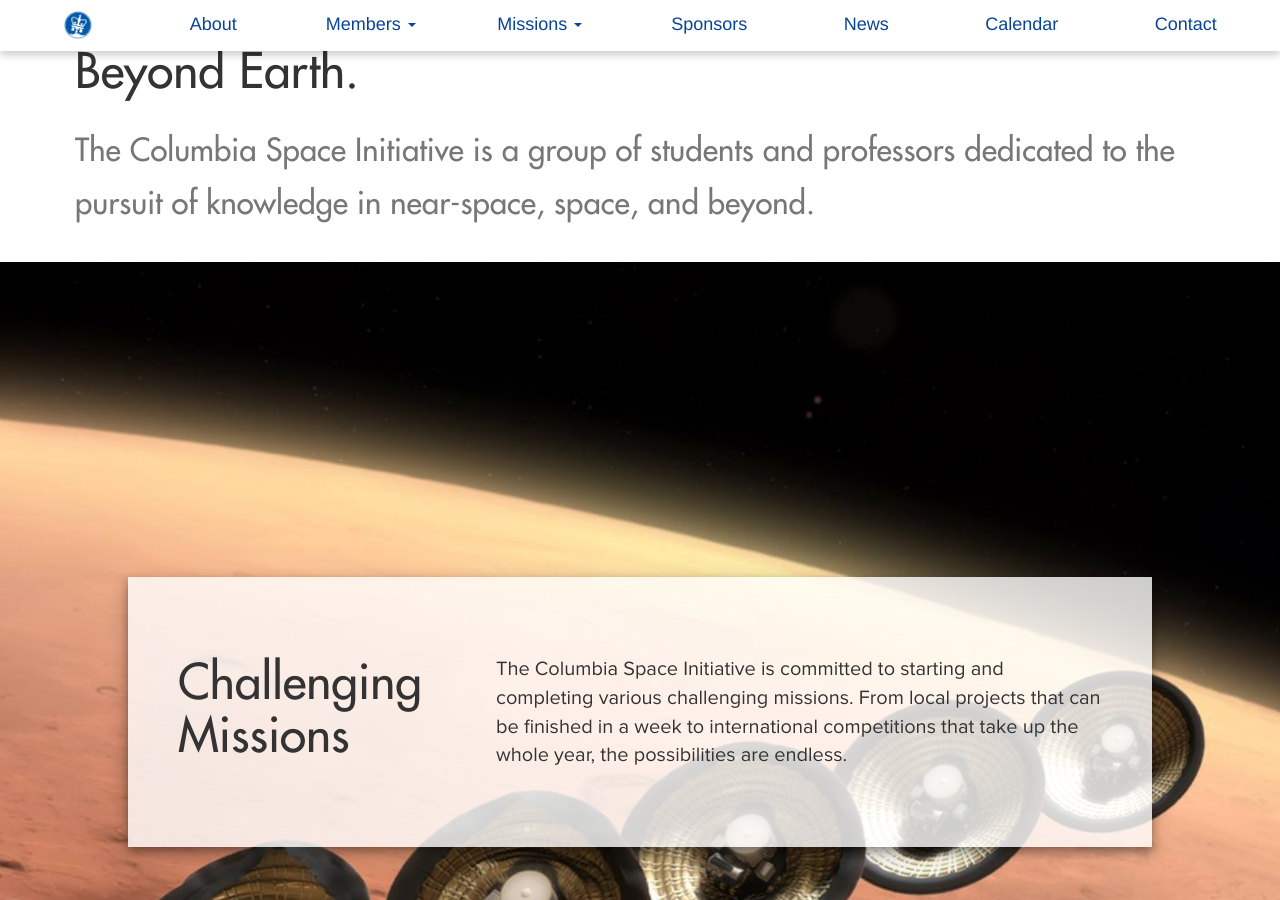
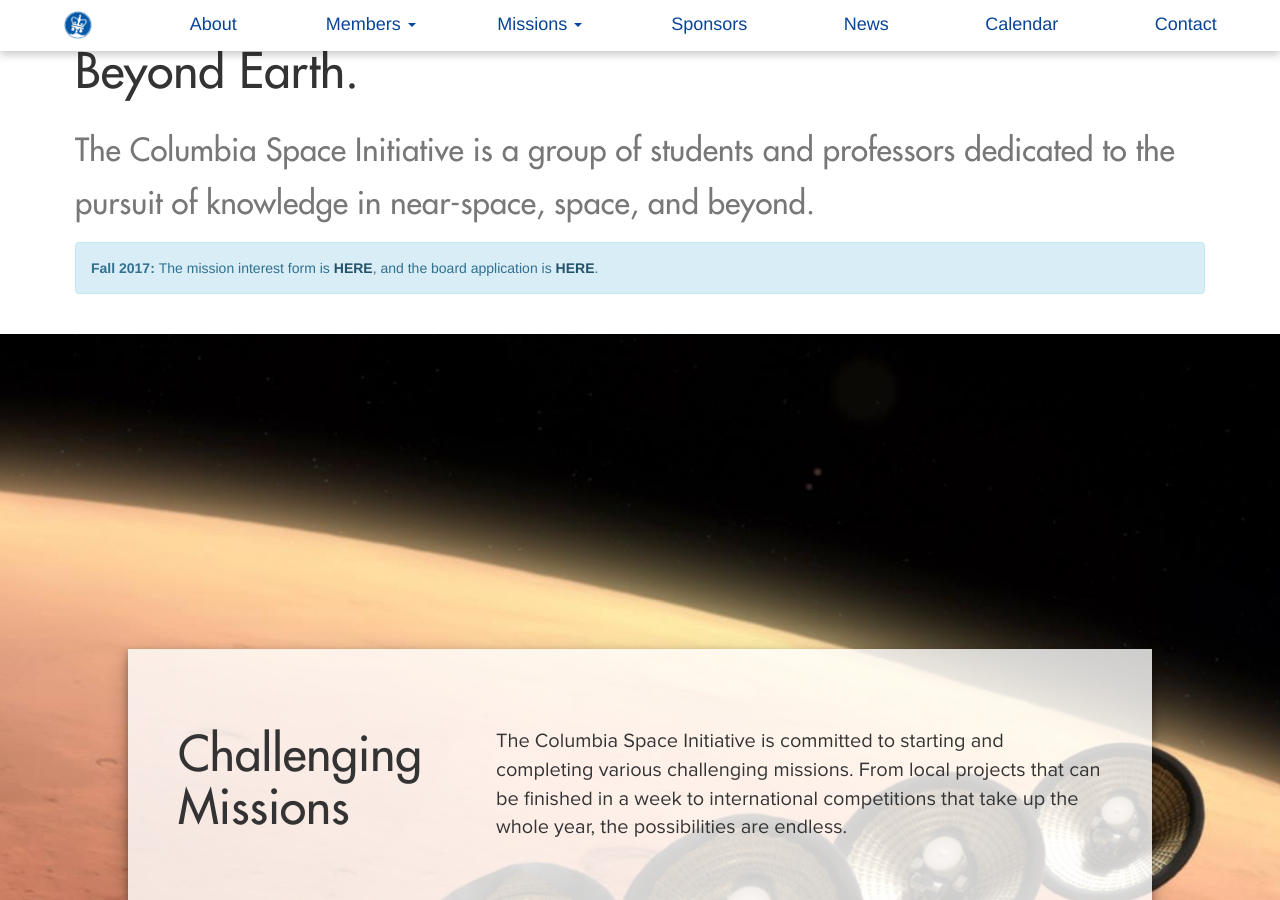
Before and after one commit to columbiaspace/columbiaspace.org, a Jekyll site: the page built from index.html, in a window 1280 px wide and 900 px high, scrolled down 906 px. Built offline with Jekyll 4.4.1, drawn with Linux system fonts in a browser that asks for light colours; nearby versions of some CDN libraries; comment, search, counter and statistics services are not loaded.

Commit message:
Sign-up forms added

```diff
--- a/index.html
+++ b/index.html
@@ -30,6 +24,9 @@
     <h2><small>
 	The Columbia Space Initiative is a group of students and professors dedicated to the pursuit of knowledge in near-space, space, and beyond.
     </small></h2>
+    <div class="alert alert-info">
+      <strong>Fall 2017: </strong> The mission interest form is <a href="https://docs.google.com/forms/d/e/1FAIpQLSct1Q9Gc06iEomd91eyelundG7zhWXJ2Y_yGPdPn0VI3eb42w/viewform?c=0&w=1" class="alert-link"> HERE</a>, and the board application is <a href="https://docs.google.com/forms/d/e/1FAIpQLSeus_I-nxmQdroykYOf3fhI0r6ZPeZbMhSXu_UCJNxTsRRS9g/viewform?c=0&w=1" class="alert-link">HERE</a>.
+    </div>
   </div>
 </div>
 
```
Also changed, not shown: other parts of index.html (+2 -8 lines).
